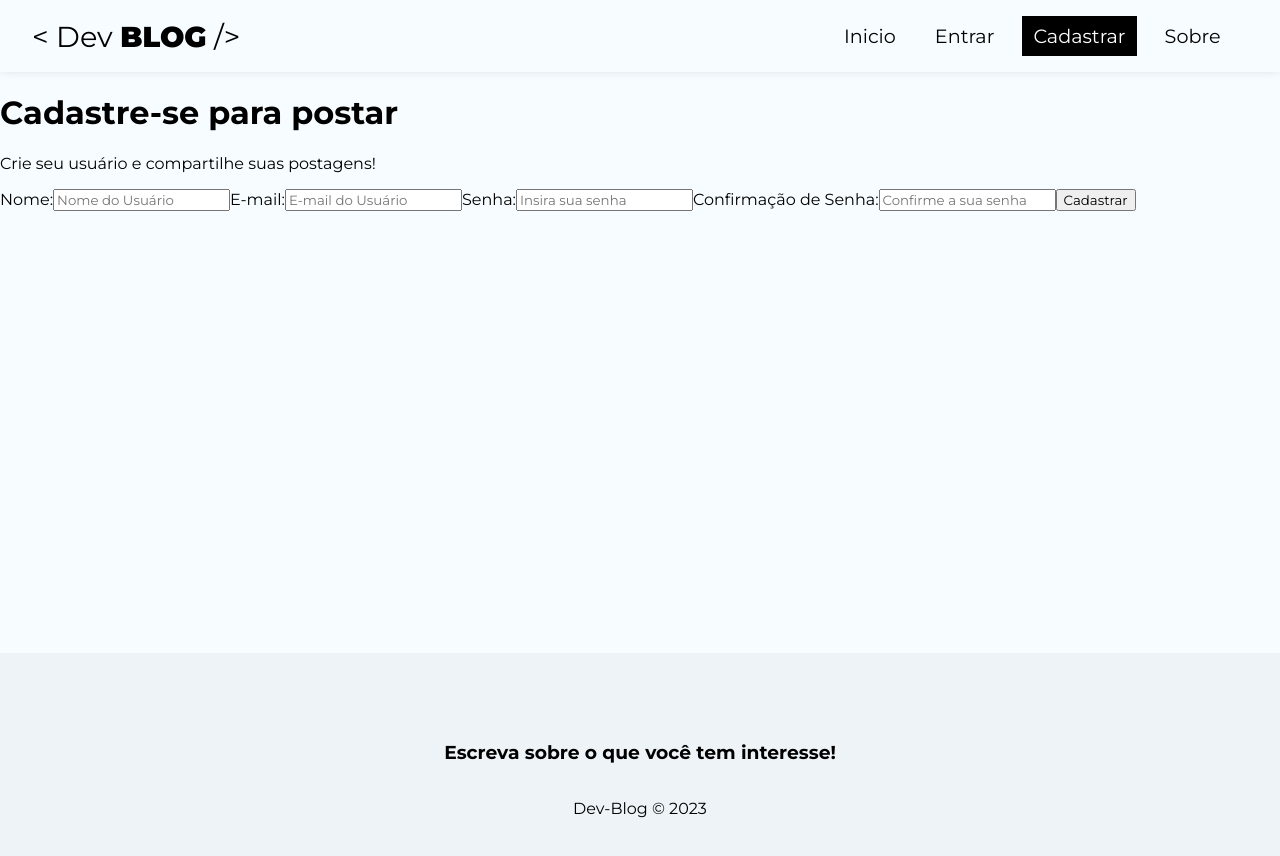
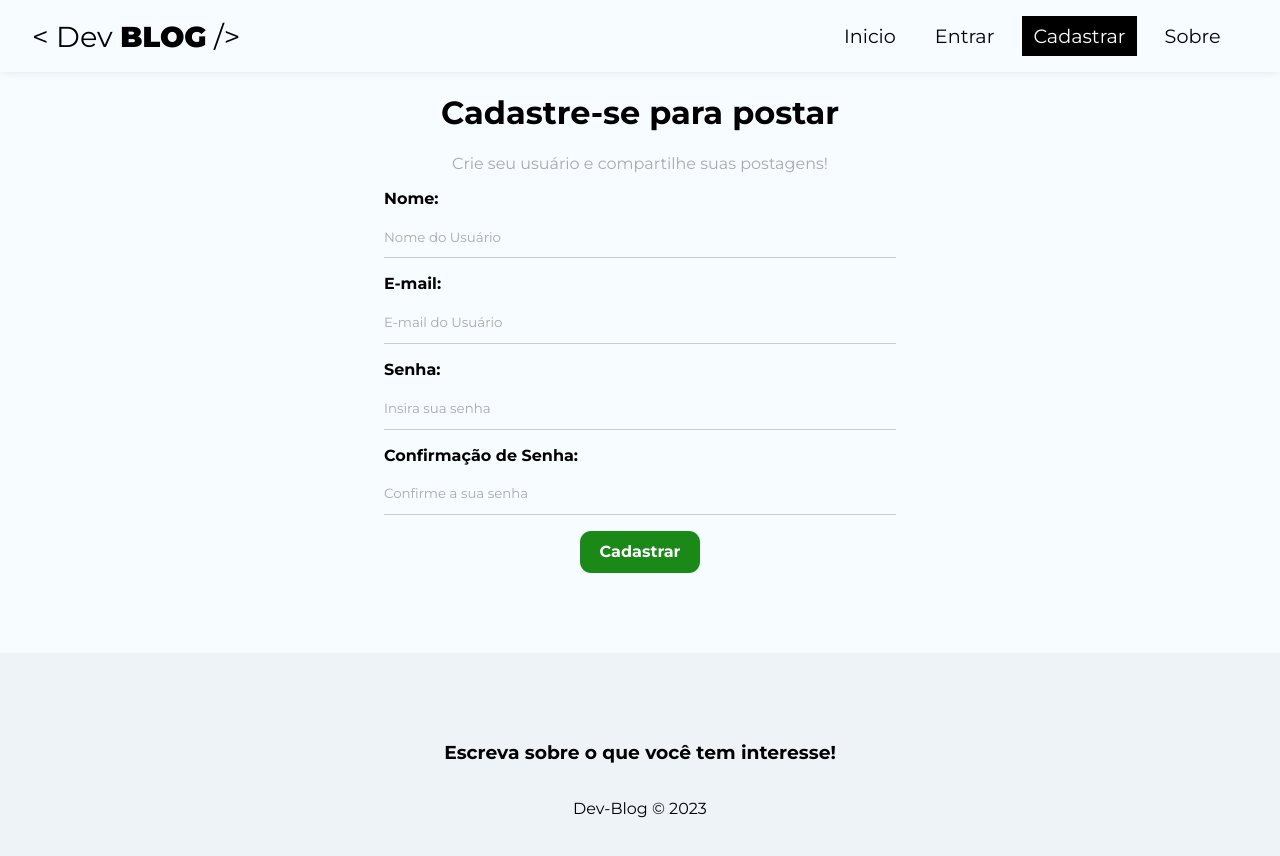
Before and after one commit to BrunoOliveira16/dev-blog, a React (Create React App) app: page /register in a window 1280 px wide. Shown: the top 856 px of the page. Built offline with nearby package versions, Linux system fonts and the light colour scheme.

Commit message:
Feat: Criado hook autenticação e configurado auth

```diff
--- /dev/null
+++ b/src/hooks/useAuthentication.js
@@ -0,0 +1,77 @@
+import { db } from '../firebase/config';
+
+import {
+    getAuth,
+    createUserWithEmailAndPassword,
+    signInWithEmailAndPassword,
+    updateProfile,
+    signOut
+} from 'firebase/auth';
+
+import { useState, useEffect } from 'react';
+
+export const useAuthentication = () => {
+    const [ error, setError ] = useState(null)
+    const [ loading, setLoading ] = useState(null)
+
+    // cleanup - Tratamento de memory leak
+    const [ cancelled, setCancelled ] = useState(false)
+
+    const auth = getAuth()
+
+    function checkIfIsCancelled() {
+        if(cancelled) {
+            return;
+        }
+    }
+
+    const createUser = async (data) => {
+        checkIfIsCancelled();
+
+        setLoading(true);
+        setError(null);
+
+        try {
+            const { user } = await createUserWithEmailAndPassword(
+                auth,
+                data.email,
+                data.password
+            )
+
+            await updateProfile(user, {
+                displayName: data.displayName
+            });
+
+            setLoading(false);
+            return user;
+
+        } catch (error) {
+            console.log(error.message);
+            console.log(typeof error.message);
+
+            let systemErrorMessage;
+
+            if(error.message.includes("Password")) {
+                systemErrorMessage = "A senha precisa conter pelo menos 6 caracteres.";
+            } else if (error.message.includes("email-already")) {
+                systemErrorMessage = "E-mail já cadastrado.";
+            } else {
+                systemErrorMessage = "Ocorreu um erro, por favor tente mais tarde.";
+            }
+
+            setLoading(false);
+            setError(systemErrorMessage);
+        };
+    };
+
+    useEffect(() => {
+        return () => setCancelled(true);
+    }, []);
+
+    return {
+        auth,
+        createUser,
+        error,
+        loading
+    };
+};
--- a/src/pages/Register/Register.js
+++ b/src/pages/Register/Register.js
@@ -1,29 +1,96 @@
 import './register.sass';
+
 import { useState, useEffect } from 'react';
+import { useAuthentication } from '../../hooks/useAuthentication';
 
 const Register = () => {
+  const [ name, setName ] = useState("")
+  const [ email, setEmail ] = useState("")
+  const [ password, setPassword ] = useState("")
+  const [ confirmPassword, setConfirmPassword] = useState("")
+  const [ error, setError ] = useState("")
+
+  const { createUser, error: authError, loading } = useAuthentication();
+
+  const handleSubmit = async (e) => {
+    e.preventDefault();
+
+    setError("");
+
+    const user = {
+      name,
+      email,
+      password
+    };
+
+    if(password !== confirmPassword) {
+      setError("As senhas precisam ser iguais!")
+      return;
+    }
+
+    const response = await createUser(user);
+
+    console.log(user)
+  };
+
+  useEffect(() => {
+    if(authError) {
+      setError(authError);
+    }
+  }, [authError])
+
   return (
-    <div>
+    <div className="register">
       <h1>Cadastre-se para postar</h1>
       <p>Crie seu usuário e compartilhe suas postagens!</p>
-      <form>
+      <form onSubmit={handleSubmit}>
         <label>
           <span>Nome:</span>
-          <input type="text" name='displayName' required placeholder='Nome do Usuário'/>
+          <input
+            type="text"
+            name="displayName"
+            required
+            placeholder="Nome do Usuário"
+            value={name}
+            onChange={(e) => setName(e.target.value)}
+          />
         </label>
         <label>
           <span>E-mail:</span>
-          <input type="email" name='displayEmail' required placeholder='E-mail do Usuário'/>
+          <input
+            type="email"
+            name="displayEmail"
+            required
+            placeholder="E-mail do Usuário"
+            value={email}
+            onChange={(e) => setEmail(e.target.value)}
+          />
         </label>
         <label>
           <span>Senha:</span>
-          <input type="password" name='password' required placeholder='Insira sua senha'/>
+          <input
+            type="password"
+            name="password"
+            required
+            placeholder="Insira sua senha"
+            value={password}
+            onChange={(e) => setPassword(e.target.value)}
+          />
         </label>
         <label>
           <span>Confirmação de Senha:</span>
-          <input type="password" name='confirmPassword' required placeholder='Confirme a sua senha'/>
+          <input
+            type="password"
+            name="confirmPassword"
+            required
+            placeholder="Confirme a sua senha"
+            value={confirmPassword}
+            onChange={(e) => setConfirmPassword(e.target.value)}
+          />
         </label>
-        <button className='btn'>Cadastrar</button>
+        {!loading &&  <button className="btn">Cadastrar</button>}
+        {loading &&  <button className="btn" disabled>Aguarde...</button>}
+        {error && <p className="error">{error}</p>}
       </form>
     </div>
   );
--- a/src/styles/main.sass
+++ b/src/styles/main.sass
@@ -8,6 +8,13 @@
   min-height: 60vh
   margin-bottom: 5em
 
+  .error
+    color: variables.$font-color-error
+    background-color: variables.$bg-color-error
+    border: 1px solid variables.$border-color-error
+    padding: 5px
+    border-radius: 5px
+
 body
   background-color: variables.$bg-color-secondary
   padding: 0
@@ -17,6 +24,10 @@ body
 input:focus,
 textarea:focus
   outline: none
+
+input::placeholder,
+textarea::placeholder
+  color: variables.$font-color-form
 
 a, nav button
   text-decoration: none
@@ -29,3 +40,62 @@ a, nav button
 
   &:hover
     color: variables.$font-color-hover-primary
+
+
+// Forms Styles
+form
+  max-width: 40%
+  margin: 0 auto
+
+  label
+    display: flex
+    flex-direction: column
+    margin-bottom: 1rem
+
+    span
+      margin-bottom: .5rem
+      font-weight: bold
+      text-align: left
+
+  input,
+  textarea
+    border: none
+    border-bottom: 1px solid #ccc
+    padding: .8rem 0
+    background-color: transparent
+
+.btn
+  background-color: variables.$bg-color-btn
+  color: variables.$font-color-primary
+  text-align: center
+  cursor: pointer
+  border-radius: .7rem
+  width: 7.5rem
+  font-weight: bold
+  border: none
+  padding: .7rem 1rem
+  font-size: 1rem
+
+  &:hover
+    background-color: variables.$bg-color-btn-hover
+    color: variables.$font-color-primary
+
+  .btn-dark
+    background-color: variables.$bg-color-primary
+    border-radius: 0
+
+  .btn-outline
+    background-color: transparent
+    border-radius: 0
+    color: variables.$bg-color-secondary
+    border: 1px solid variables.$font-color-secondary
+    padding: .5rem 1.8rem
+
+    &:hover
+      background-color: variables.$bg-color-primary
+
+  .btn-danger:hover
+    background-color: variables.$bg-color-btn-danger
+
+button[disable]
+  background-color: variables.$font-color-form
--- a/src/styles/variables.sass
+++ b/src/styles/variables.sass
@@ -1,8 +1,14 @@
 $font-color-primary: #FFF
 $font-color-secondary: #000
-$font-color-form: #aaa
+$font-color-error: #721C24
+$font-color-form: #AAA
 $font-color-hover-primary: #918e8e
 $bg-color-primary: #000
 $bg-color-secondary: #F6FCFF
+$bg-color-error: #F8D7DA
 $bg-color-footer: #EDF3F6
+$bg-color-btn: #1A8918
+$bg-color-btn-hover: #0F730C
+$bg-color-btn-danger: #DC3545
 $box-shadow-primary: rgba(0, 0, 0, .15) 0px -2px 10px 0px
+$border-color-error: #F5C6CB
```
